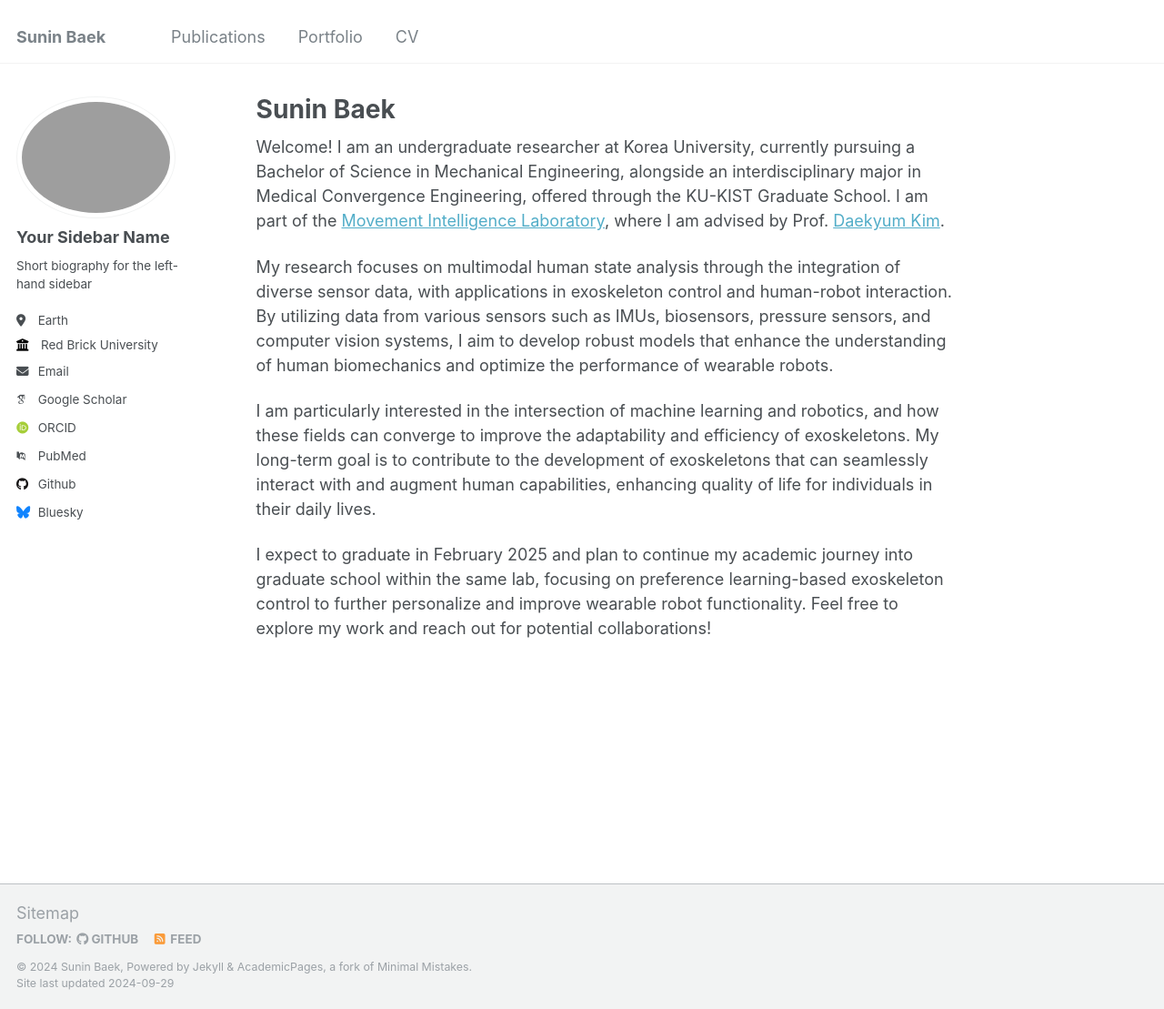
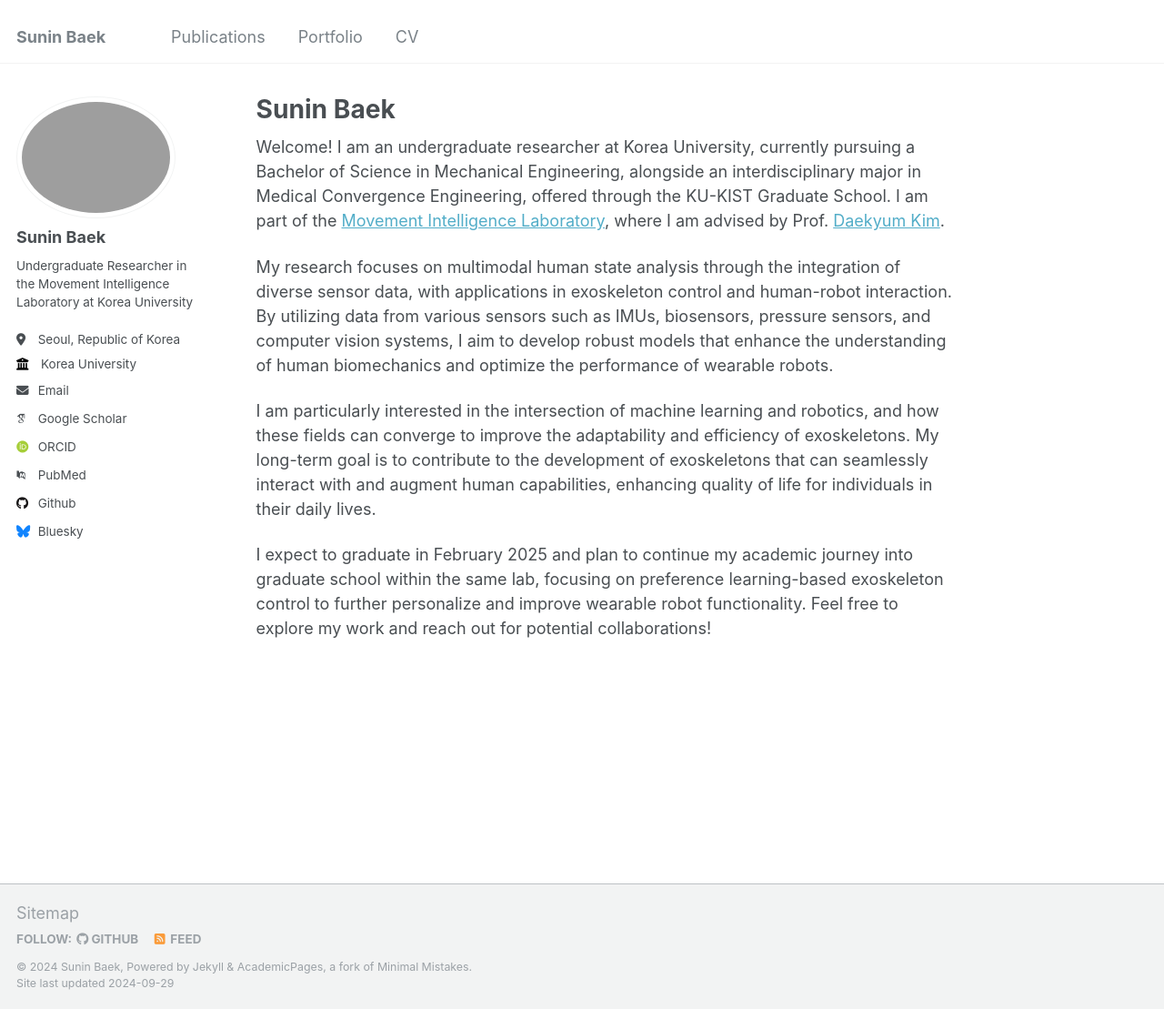
Before and after one commit to suninbaek/suninbaek.github.io, a Jekyll site: the page built from _pages/about.md, in a window 1280 px wide and 1109 px high. Shown: the whole window at 91% size. Built offline with Jekyll 4.4.1, drawn with Linux system fonts in a browser that asks for light colours; some web fonts are replaced.

Commit message:
Update _config.yml

```diff
--- a/_config.yml
+++ b/_config.yml
@@ -22,13 +22,13 @@ repository               : "suninbaek/suninbaek.github.io"
 author:
   # Biographic information
   avatar           : "profile.png"
-  name             : "Your Sidebar Name"
+  name             : "Sunin Baek"
   pronouns         : # example: "she/her"
-  bio              : "Short biography for the left-hand sidebar"
-  location         : "Earth"
-  employer         : "Red Brick University"
+  bio              : "Undergraduate Researcher in the Movement Intelligence Laboratory at Korea University"
+  location         : "Seoul, Republic of Korea"
+  employer         : "Korea University"
   uri              : # URL
-  email            : "none@example.org"
+  email            : "suninbaek@korea.ac.kr"
 
   # Academic websites
   arxiv            : # URL - Update with the correct link to your profile
```
